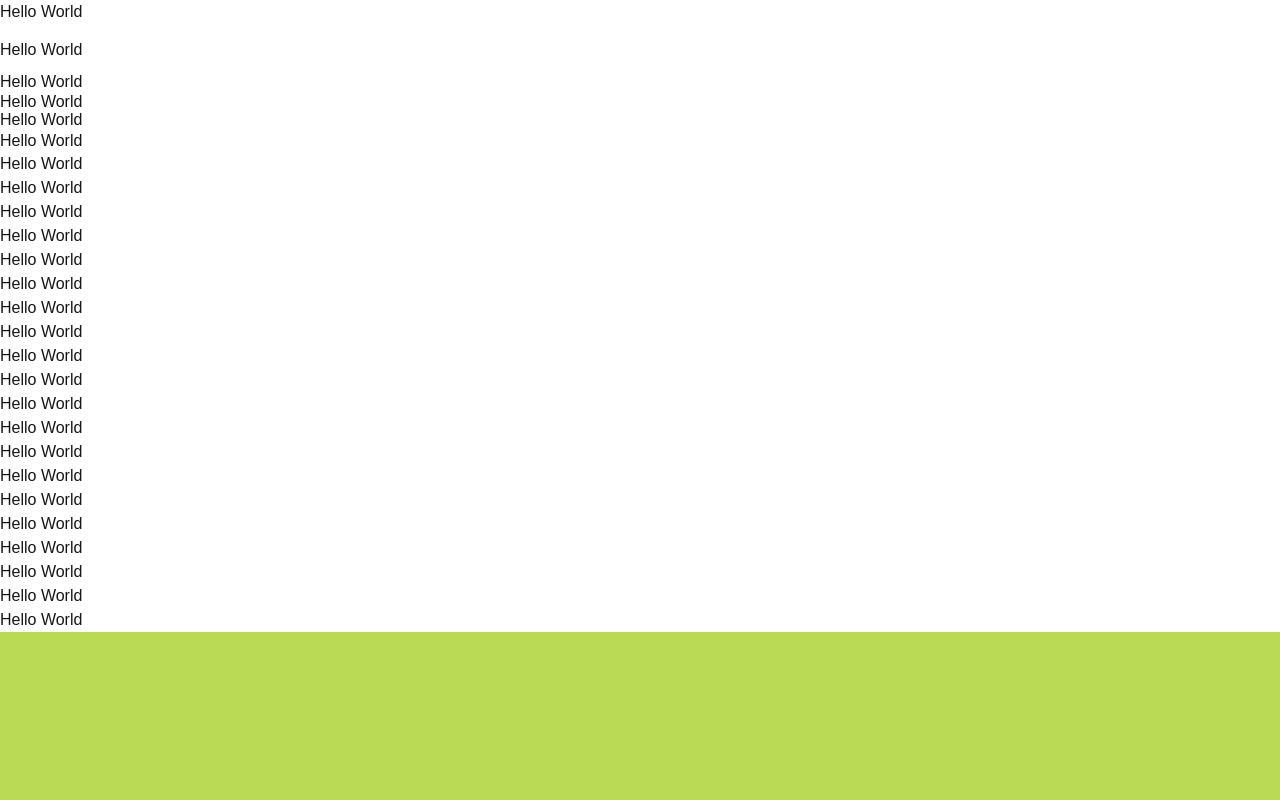
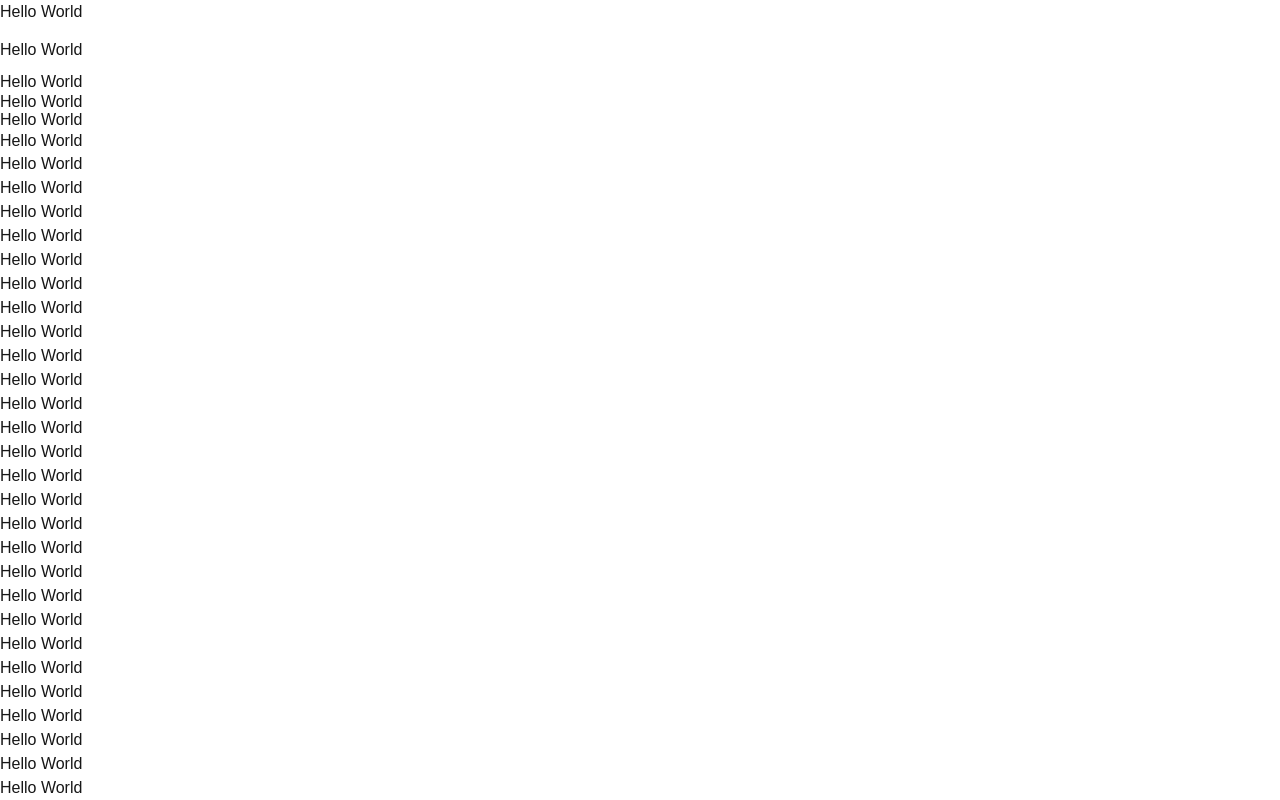
Before and after one commit to vietle290/tailwindcss, a Next.js app: page / in a window 1280 px wide. Shown: the part 794-1594 px from the top of the page. Before the commit the page ends 1426 px from the top, so only its background shows below. Built offline with nearby package versions, Linux system fonts and the light colour scheme.

Commit message:
Tailwindcss Padding

```diff
--- a/app/page.tsx
+++ b/app/page.tsx
@@ -94,6 +94,18 @@ export default function Home() {
         <p className="break-all">Hello World</p>
         <p className="break-keep">Hello World</p>
       </div>
+      {/*---------------------------------------*/}
+      {/* Tailwind Spaces & Sizes */}
+      {/* Tailwind Padding */}
+      <div>
+        <p className="p-0">Hello World</p>
+        <p className="pt-0">Hello World</p>
+        <p className="pr-0">Hello World</p>
+        <p className="pb-0">Hello World</p>
+        <p className="pl-0">Hello World</p>
+        <p className="px-0">Hello World</p>
+        <p className="py-0">Hello World</p>
+      </div>
     </div>
   );
 }
```
